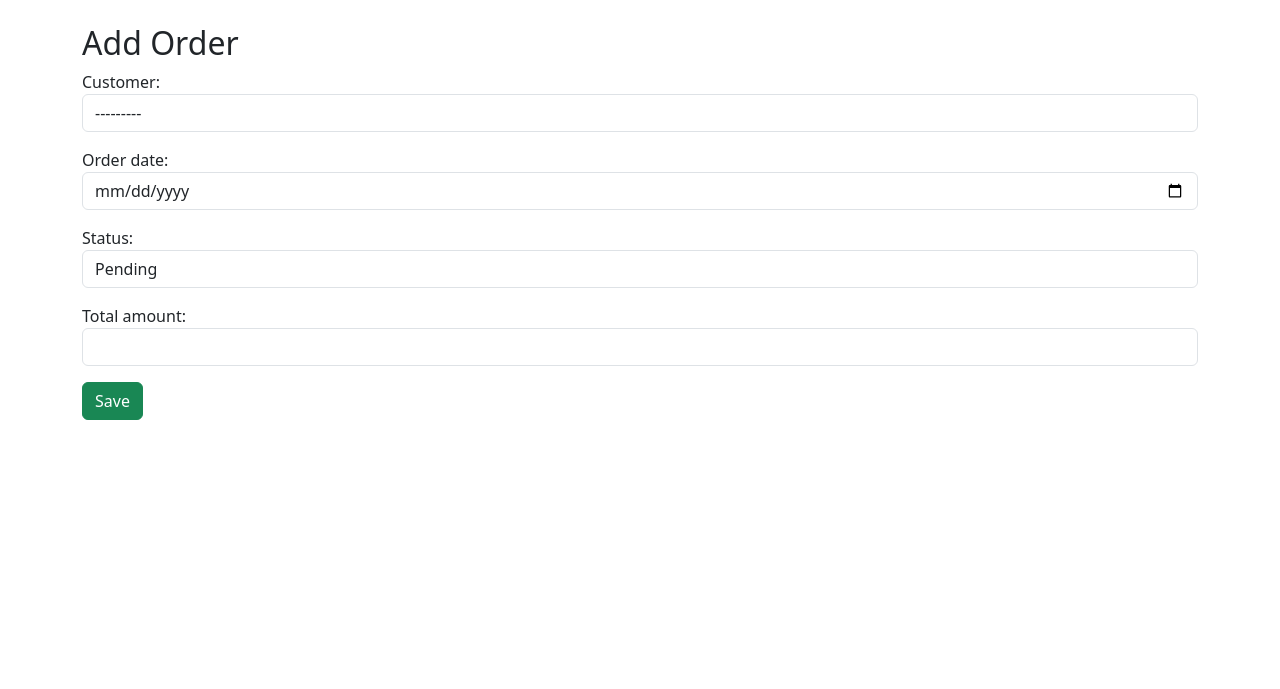
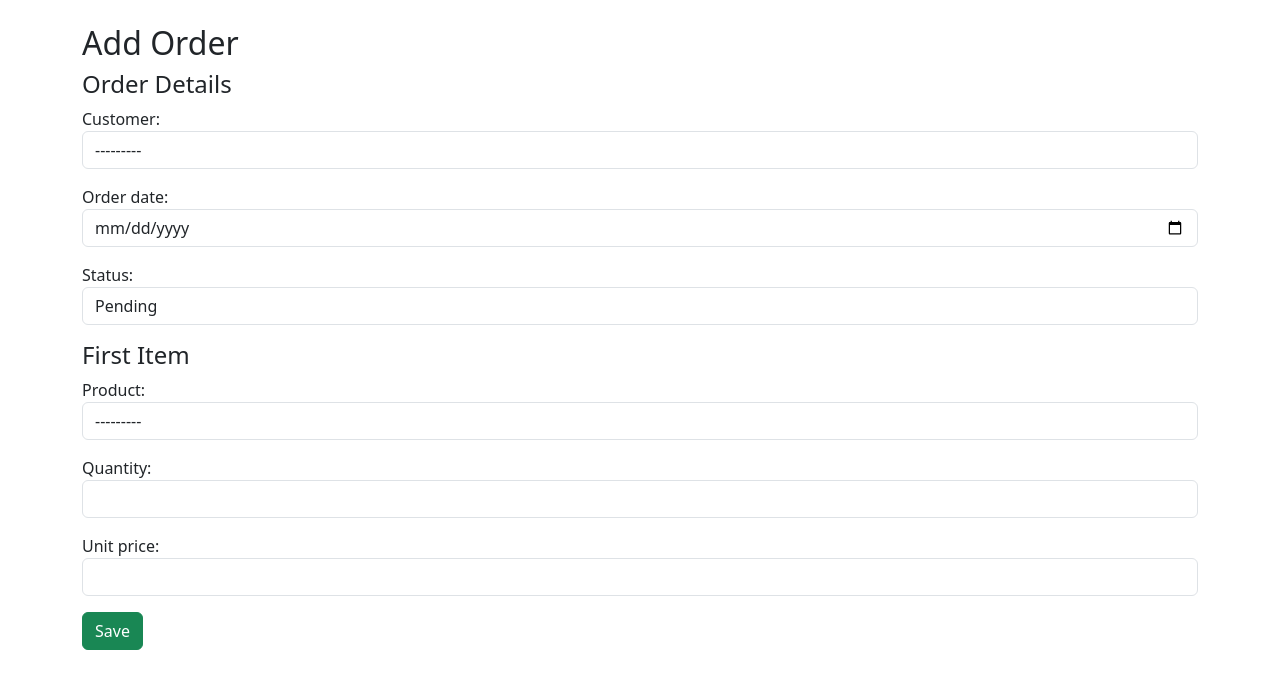
Before and after one commit to aryann003/SmartSales, a Django app: page /orders/add/ in a window 1280 px wide. Shown: the part 56-745 px from the top of the page. Run offline with Django 5.2, Linux system fonts and the light colour scheme; data that the repository does not hold is empty.

Commit message:
Day 18: fixed order form to create real OrderItems; daily sales report workflow with scheduled email

```diff
--- a/smartsales_project/orders/forms.py
+++ b/smartsales_project/orders/forms.py
@@ -1,13 +1,22 @@
 from django import forms
-from .models import Order
+from .models import Order, OrderItem
 
 class OrderForm(forms.ModelForm):
     class Meta:
         model = Order
-        fields = ['customer', 'order_date', 'status', 'total_amount']
+        fields = ['customer', 'order_date', 'status']
         widgets = {
             'customer': forms.Select(attrs={'class': 'form-control'}),
             'order_date': forms.DateInput(attrs={'class': 'form-control', 'type': 'date'}),
             'status': forms.Select(attrs={'class': 'form-control'}),
-            'total_amount': forms.NumberInput(attrs={'class': 'form-control'}),
         }
+
+class OrderItemForm(forms.ModelForm):
+    class Meta:
+        model = OrderItem
+        fields = ['product', 'quantity', 'unit_price']
+        widgets = {
+            'product': forms.Select(attrs={'class': 'form-control'}),
+            'quantity': forms.NumberInput(attrs={'class': 'form-control'}),
+            'unit_price': forms.NumberInput(attrs={'class': 'form-control'}),
+        }
--- a/smartsales_project/orders/views.py
+++ b/smartsales_project/orders/views.py
@@ -1,10 +1,8 @@
-from django.shortcuts import render
-
-# Create your views here.
+from django.shortcuts import render, redirect
 from rest_framework import viewsets
 from .models import Order, OrderItem, Return
 from .serializers import OrderSerializer, OrderItemSerializer, ReturnSerializer
-
+from .forms import OrderForm, OrderItemForm
 
 
 class OrderViewSet(viewsets.ModelViewSet):
@@ -12,11 +10,9 @@ class OrderViewSet(viewsets.ModelViewSet):
     serializer_class = OrderSerializer
 
 
-
 class OrderItemViewSet(viewsets.ModelViewSet):
     queryset = OrderItem.objects.all()
     serializer_class = OrderItemSerializer
-
 
 
 class ReturnViewSet(viewsets.ModelViewSet):
@@ -24,29 +20,34 @@ class ReturnViewSet(viewsets.ModelViewSet):
     serializer_class = ReturnSerializer
 
 
-
-
-from django.shortcuts import render, redirect
-from .forms import OrderForm
-
 def order_list(request):
     orders = Order.objects.select_related('customer').all()[:100]
     return render(request, 'orders/list.html', {'orders': orders})
 
+
 def order_add(request):
     if request.method == 'POST':
-        form = OrderForm(request.POST)
-        if form.is_valid():
-            form.save()
+        order_form = OrderForm(request.POST)
+        item_form = OrderItemForm(request.POST)
+        if order_form.is_valid() and item_form.is_valid():
+            order = order_form.save(commit=False)
+            order.total_amount = 0
+            order.save()
+
+            item = item_form.save(commit=False)
+            item.order = order
+            item.save()
+
+            order.total_amount = item.quantity * item.unit_price
+            order.save()
+
             return redirect('order_list')
     else:
-        form = OrderForm()
-    return render(request, 'orders/form.html', {'form': form})
+        order_form = OrderForm()
+        item_form = OrderItemForm()
+    return render(request, 'orders/form.html', {'order_form': order_form, 'item_form': item_form})
 
 
-
-from .models import Return
-
 def return_list(request):
-    returns = Return.objects.all()
+    returns = Return.objects.select_related('order', 'product').all()[:100]
     return render(request, 'orders/returns_list.html', {'returns': returns})
--- a/smartsales_project/templates/orders/form.html
+++ b/smartsales_project/templates/orders/form.html
@@ -1,7 +1,11 @@
 {% extends 'base.html' %} {% block content %}
 <h2>Add Order</h2>
 <form method="post">
-  {% csrf_token %} {{ form.as_p }}
+  {% csrf_token %}
+  <h4>Order Details</h4>
+  {{ order_form.as_p }}
+  <h4>First Item</h4>
+  {{ item_form.as_p }}
   <button type="submit" class="btn btn-success">Save</button>
 </form>
 {% endblock %}
```
